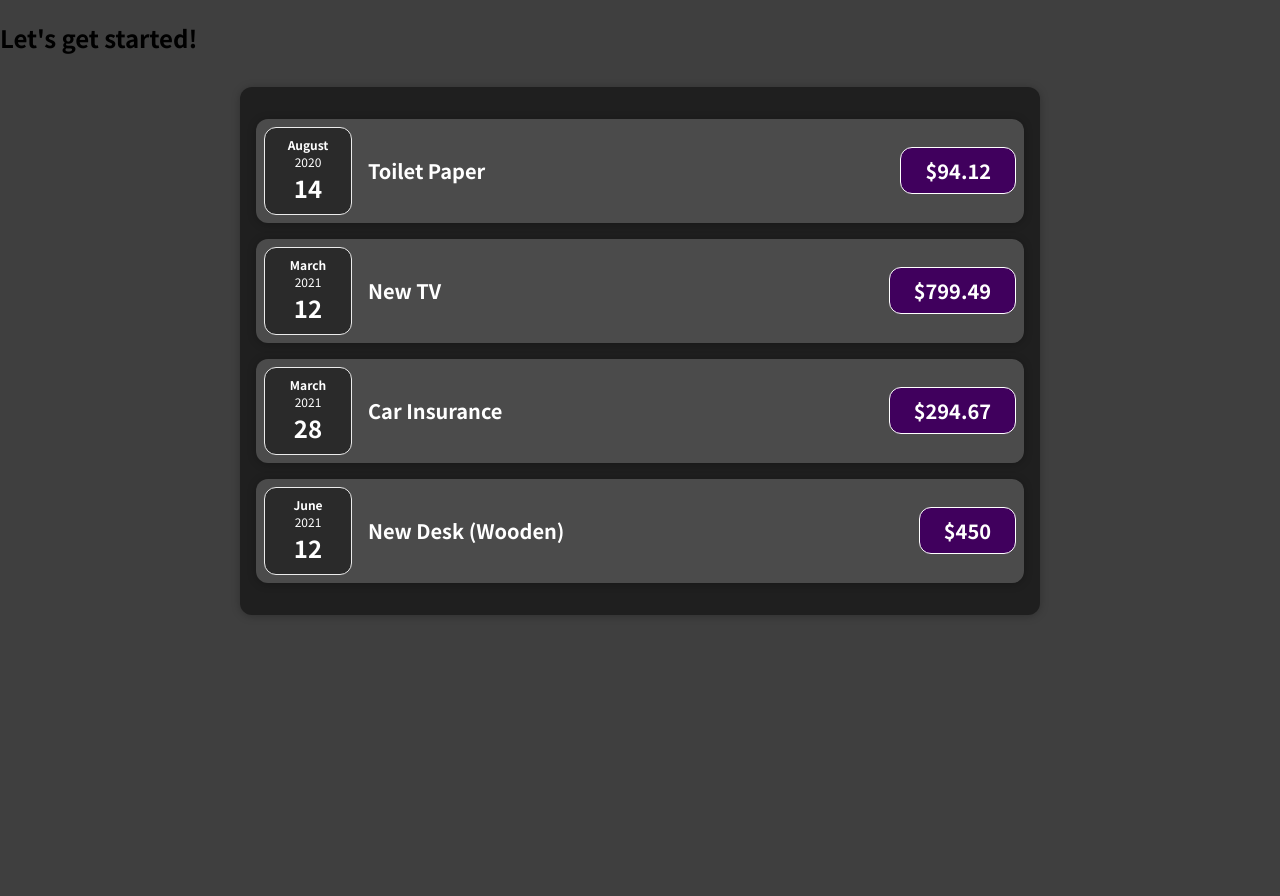
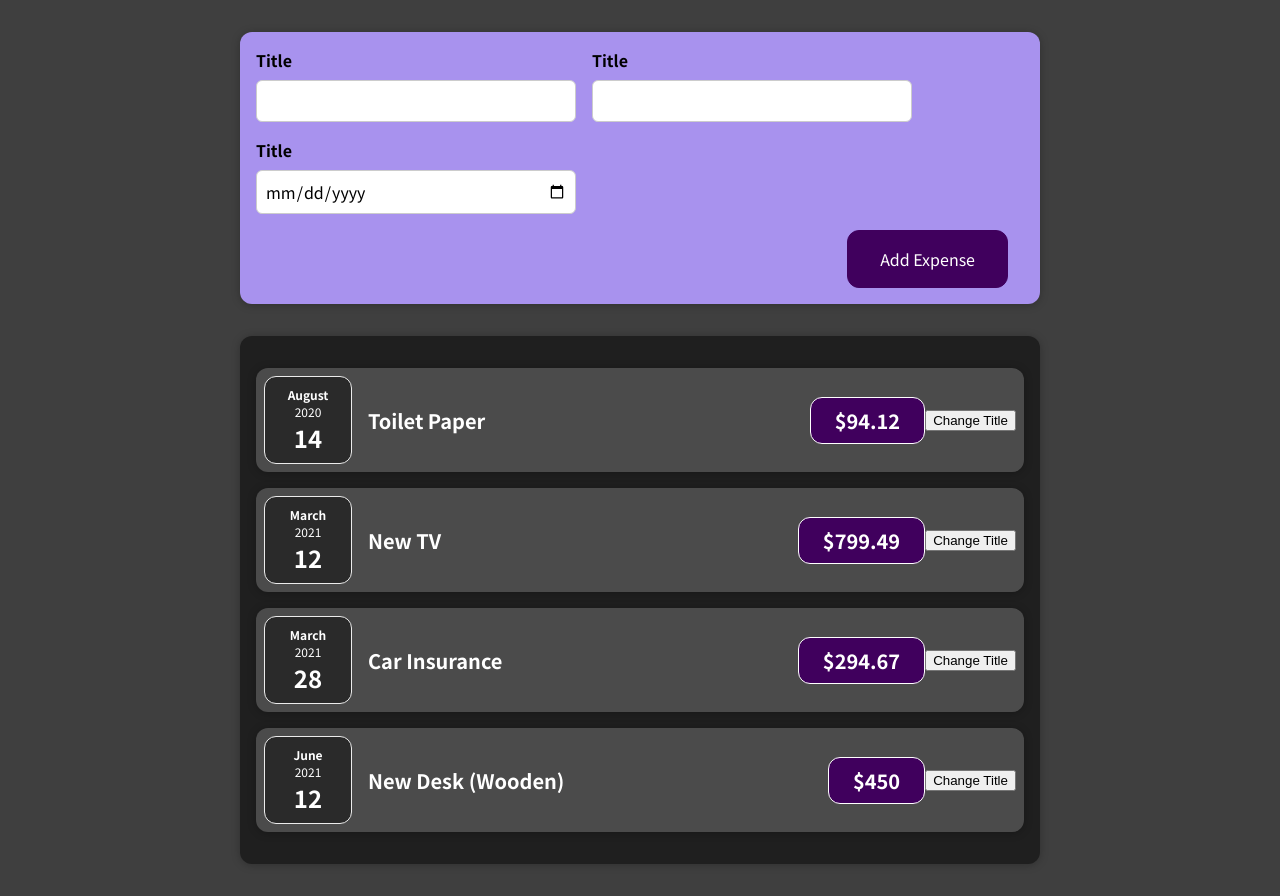
Before and after one commit to wkberezowski/expenses-app, a React (Create React App) app: page / in a window 1280 px wide. Before the commit the page ends 800 px from the top, so only its background shows below. Built offline with nearby package versions, Linux system fonts and the light colour scheme.

Commit message:
added compoment for adding new expenses

```diff
--- a/src/App.js
+++ b/src/App.js
@@ -1,5 +1,5 @@
 import Expenses from './components/Expenses/Expenses';
-
+import NewExpense from './components/NewExpense/NewExpense';
 const App = () => {
   const expenses = [
     {
@@ -25,7 +25,7 @@
 
   return (
     <div>
-      <h2>Let's get started!</h2>
+      <NewExpense></NewExpense>
       <Expenses expenses={expenses}></Expenses>
     </div>
   );
--- a/src/components/Expenses/ExpenseItem.js
+++ b/src/components/Expenses/ExpenseItem.js
@@ -1,14 +1,23 @@
+import React, { useState } from 'react';
+
 import ExpenseDate from './ExpenseDate';
 import './ExpenseItem.css';
 import Card from '../UI/Card';
+
 const ExpenseItem = (props) => {
+  const [title, setTitle] = useState(props.title);
+
+  const clickHandler = () => {
+    setTitle('Updated!');
+  };
   return (
     <Card className='expense-item'>
       <ExpenseDate date={props.date}></ExpenseDate>
       <div className='expense-item__description'>
-        <h2>{props.title}</h2>
+        <h2>{title}</h2>
         <div className='expense-item__price'>${props.amount}</div>
       </div>
+      <button onClick={clickHandler}>Change Title</button>
     </Card>
   );
 };
--- /dev/null
+++ b/src/components/NewExpense/ExpenseForm.css
@@ -0,0 +1,26 @@
+.new-expense__controls {
+  display: flex;
+  flex-wrap: wrap;
+  gap: 1rem;
+  margin-bottom: 1rem;
+  text-align: left;
+}
+
+.new-expense__control label {
+  font-weight: bold;
+  margin-bottom: 0.5rem;
+  display: block;
+}
+
+.new-expense__control input {
+  font: inherit;
+  padding: 0.5rem;
+  border-radius: 6px;
+  border: 1px solid #ccc;
+  width: 20rem;
+  max-width: 100%;
+}
+
+.new-expense__actions {
+  text-align: right;
+}
--- /dev/null
+++ b/src/components/NewExpense/ExpenseForm.js
@@ -0,0 +1,27 @@
+import './ExpenseForm.css';
+
+const ExpenseForm = () => {
+  return (
+    <form action=''>
+      <div className='new-expense__controls'>
+        <div className='new-expense__control'>
+          <label htmlFor=''>Title</label>
+          <input type='text' />
+        </div>
+        <div className='new-expense__control'>
+          <label htmlFor=''>Title</label>
+          <input type='number' min='0.01' step='0.01' />
+        </div>
+        <div className='new-expense__control'>
+          <label htmlFor=''>Title</label>
+          <input type='date' min='2019-01-01' max='2022-12-31' />
+        </div>
+      </div>
+      <div className='new-expense__actions'>
+        <button type='submit'>Add Expense</button>
+      </div>
+    </form>
+  );
+};
+
+export default ExpenseForm;
--- /dev/null
+++ b/src/components/NewExpense/NewExpense.css
@@ -0,0 +1,38 @@
+.new-expense {
+  background-color: #a892ee;
+  padding: 1rem;
+  margin: 2rem auto;
+  width: 50rem;
+  max-width: 95%;
+  border-radius: 12px;
+  text-align: center;
+  box-shadow: 0 1px 8px rgba(0, 0, 0, 0.25);
+}
+
+.new-expense button {
+  font: inherit;
+  cursor: pointer;
+  padding: 1rem 2rem;
+  border: 1px solid #40005d;
+  background-color: #40005d;
+  color: white;
+  border-radius: 12px;
+  margin-right: 1rem;
+}
+
+.new-expense button:hover,
+.new-expense button:active {
+  background-color: #510674;
+  border-color: #510674;
+}
+
+.new-expense button.alternative {
+  color: #220131;
+  border-color: transparent;
+  background-color: transparent;
+}
+
+.new-expense button.alternative:hover,
+.new-expense button.alternative:active {
+  background-color: #ddb3f8;
+}
--- /dev/null
+++ b/src/components/NewExpense/NewExpense.js
@@ -0,0 +1,11 @@
+import './NewExpense.css';
+import ExpenseForm from './ExpenseForm';
+const NewExpense = () => {
+  return (
+    <div className='new-expense'>
+      <ExpenseForm></ExpenseForm>
+    </div>
+  );
+};
+
+export default NewExpense;
```
